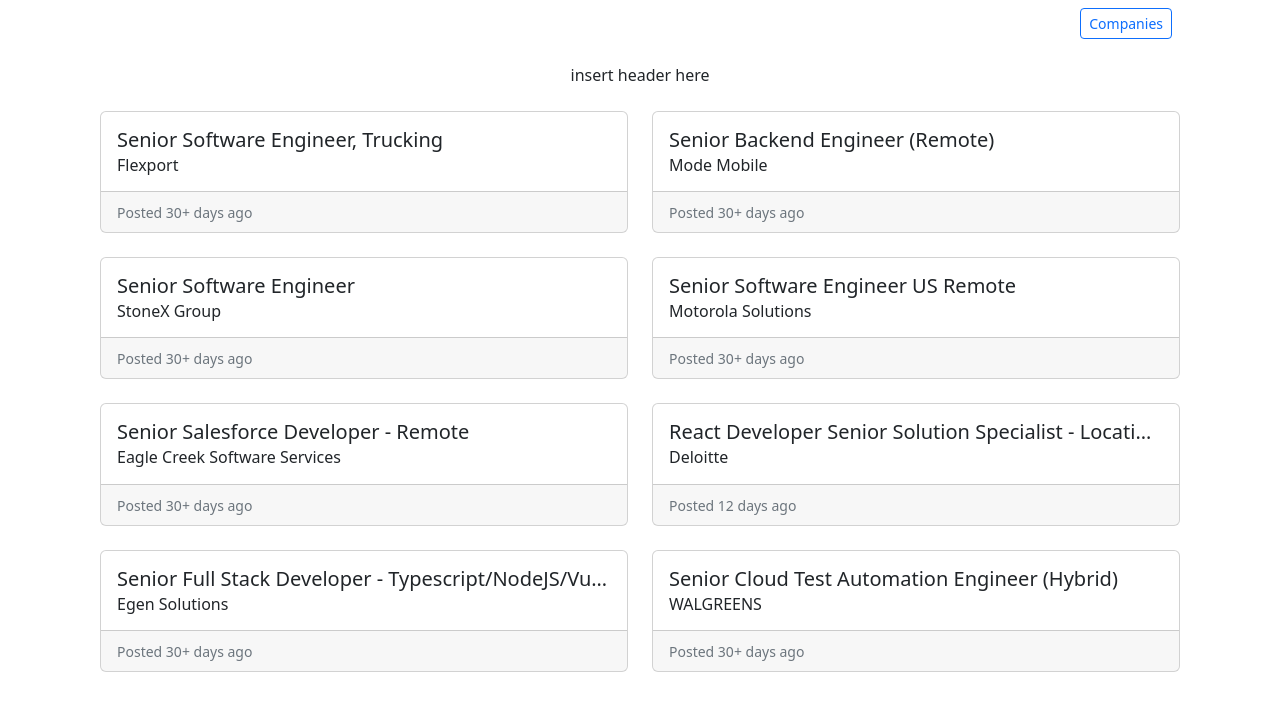
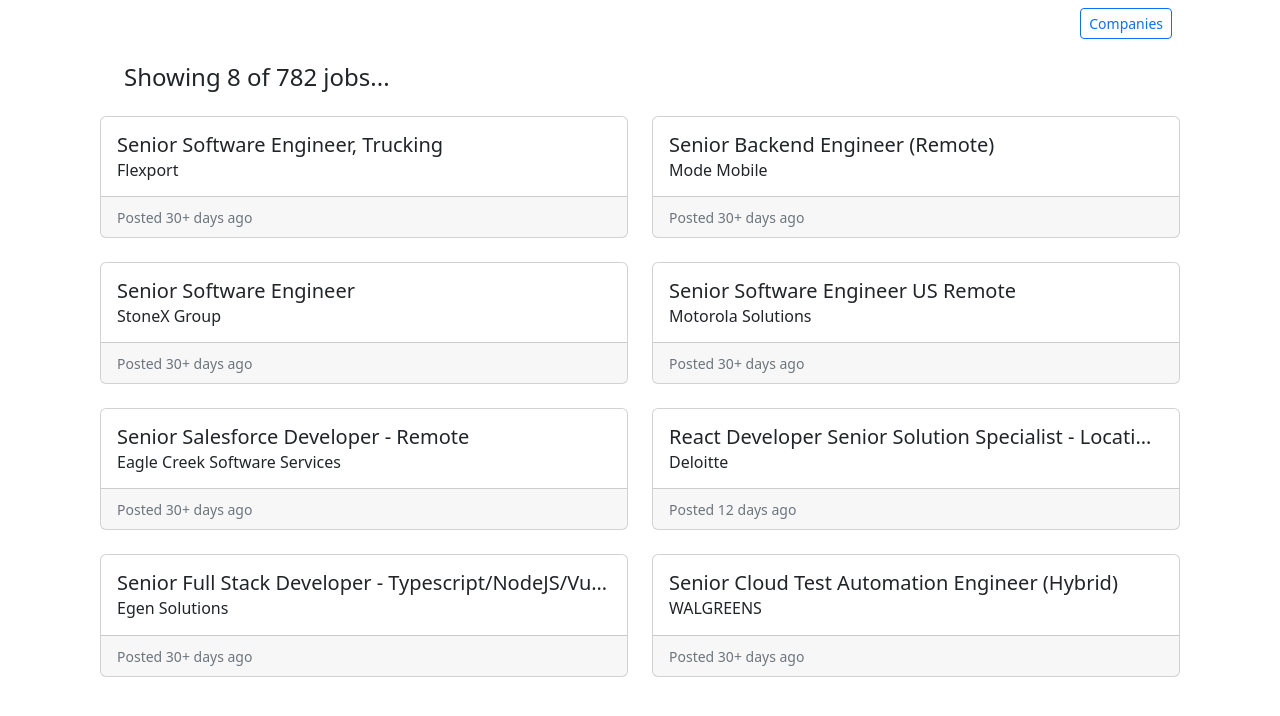
Before and after one commit to mikesaelim/indeed-filter, a React (Create React App) app in the folder frontend/: page / in a window 1280 px wide. Shown: the top 716 px of the page. Built offline with nearby package versions, Linux system fonts and the light colour scheme.

Commit message:
Show job counts

```diff
--- a/frontend/src/JobsPage.js
+++ b/frontend/src/JobsPage.js
@@ -5,17 +5,23 @@ import JobList from "./JobList";
 
 function JobsPage() {
   const [jobs, setJobs] = useState([]);
+  const [totalJobCount, setTotalJobCount] = useState(null);
 
   useEffect(() => {
     // TODO: loading overlay?
     Api.listJobs()
-      .then(results => setJobs(results.jobs))
+      .then(results => {
+        setJobs(results.jobs);
+        setTotalJobCount(results.totalCount);
+      })
       .catch(err => console.log(err));
   }, []);
 
   return (
     <div className="JobsPage">
-      <div className="m-4 text-center">insert header here</div>
+      <div className="m-4">
+        <h4>Showing {jobs.length} of {totalJobCount} jobs...</h4>
+      </div>
       <JobList jobs={jobs} />
     </div>
   );
```
